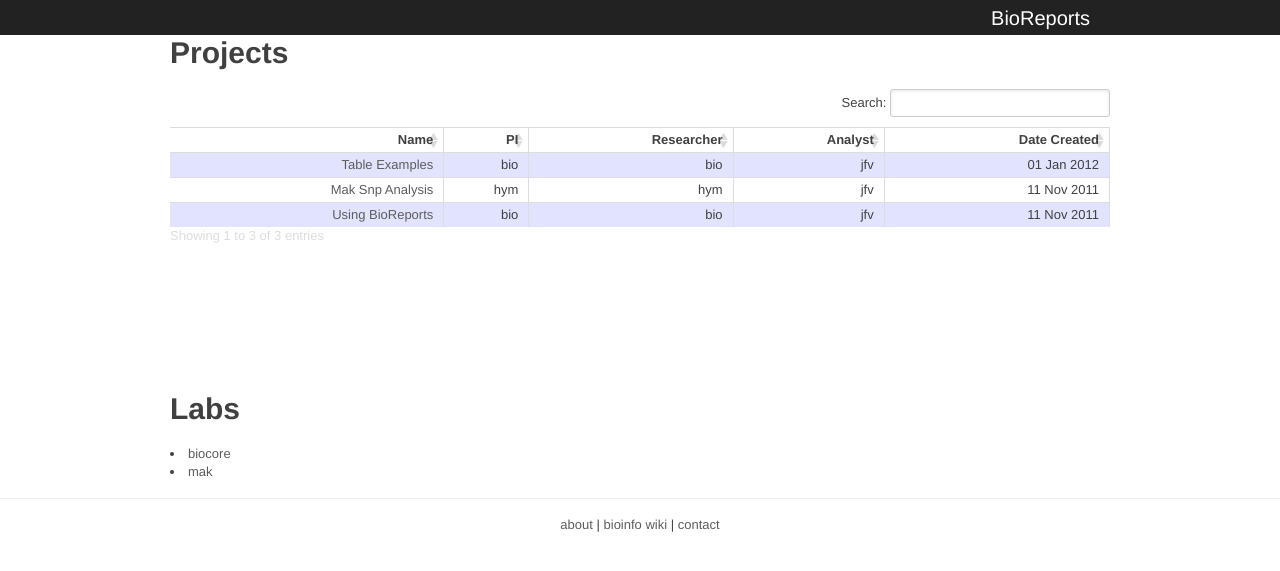
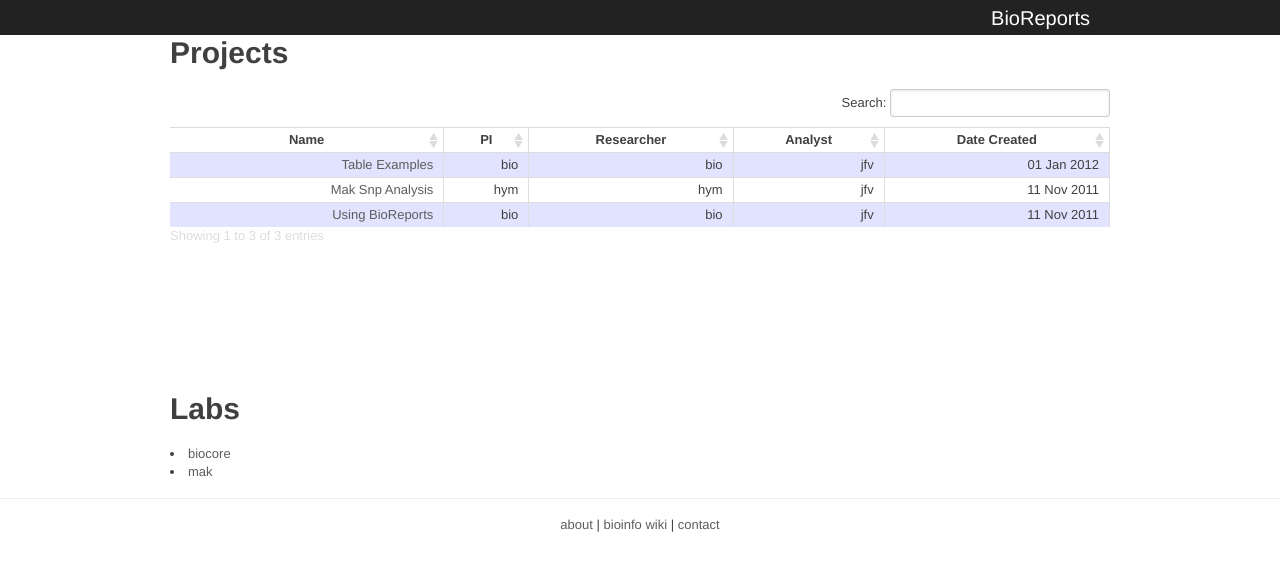
Before and after one commit to metalhelix/bioreports, a Jekyll site: the page built from dashboard/index.html, in a window 1280 px wide. Shown: the top 571 px of the page. Built offline with Jekyll 4.4.1, drawn with Linux system fonts in a browser that asks for light colours; Markdown is read by kramdown in place of the engine named in the settings.

Commit message:
tweak table style

```diff
--- a/css/style.css
+++ b/css/style.css
@@ -93,7 +93,11 @@ img.large {
   width: 900;
 }
 
-table th, table td {
+table thead td, table thead th {
+  text-align: center;
+}
+
+table td {
   text-align: right;
   border-right: 1px solid #DDD;
 }
```
